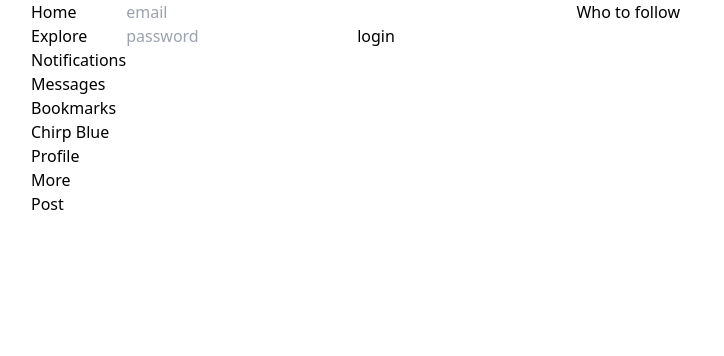
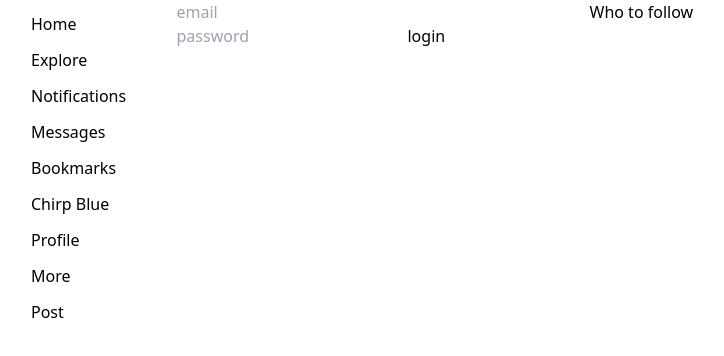
Before and after one commit to Michael-McNair/chirp, a React (Vite) app in the folder frontend/: page /login in a window 1280 px wide. Shown: the top 356 px of the page, without its empty margins (257-981 px from the left). Built offline with nearby package versions, Linux system fonts and the light colour scheme; no server answers.

Commit message:
implement initial functionality

```diff
--- /dev/null
+++ b/frontend/src/components/Following.tsx
@@ -0,0 +1,27 @@
+// import { useState, useEffect } from 'react';
+// import axios from 'axios';
+
+export default function Following() {
+  // const [results, setResults] = useState([]);
+
+  // useEffect(() => {
+  //   const headers = {
+  //     Authorization: `Bearer ${localStorage.getItem('token')}`,
+  //   };
+
+  //   axios
+  //     .get('http://localhost:3000/api/v1/posts', { headers })
+  //     .then((res) => {
+  //       setResults(res.data.posts);
+  //     })
+  //     .catch((err) => {
+  //       console.log(err);
+  //     });
+  // }, []);
+
+  return (
+    <div className="following">
+      <h2>following</h2>
+    </div>
+  );
+}
--- a/frontend/src/components/ForYou.tsx
+++ b/frontend/src/components/ForYou.tsx
@@ -28,7 +28,10 @@ export default function ForYou() {
           textContent: string;
         }) => {
           return (
-            <div key={result._id}>
+            <div
+              key={result._id}
+              className="border-black border-solid border-2 my-1"
+            >
               <p>{result.createdBy.name}</p>
               <h2>{result.textContent}</h2>
             </div>
--- /dev/null
+++ b/frontend/src/components/Icon.tsx
@@ -0,0 +1,16 @@
+export default function Icon(props: {
+  size: number;
+  color: string;
+  userName: string;
+}) {
+  return (
+    <div
+      className={`rounded-full w-${props.size} h-${props.size} flex items-center justify-center`}
+      style={{ backgroundColor: `#${props.color}` }}
+    >
+      <h2 className="text-white text-2xl">
+        {props.userName ? props.userName.split('')[0].toUpperCase() : ''}
+      </h2>
+    </div>
+  );
+}
--- a/frontend/src/components/Nav.tsx
+++ b/frontend/src/components/Nav.tsx
@@ -1,23 +1,32 @@
 import { Link } from 'react-router-dom';
+import NavItem from './NavItem';
+import { User } from '../sharedTypes';
+import Icon from './icon';
 
-export default function Nav(props: { userName: string }) {
+export default function Nav(props: { user: User }) {
   return (
-    <nav>
-      <ul>
-        <li>
-          <Link to="/home">Home</Link>
-        </li>
-        <li>Explore</li>
-        <li>Notifications</li>
-        <li>Messages</li>
-        <li>Bookmarks</li>
-        <li>Chirp Blue</li>
-        <li>Profile</li>
-        <li>More</li>
-      </ul>
-      <Link to="/post">Post</Link>
+    <nav className="w-1/4 flex flex-col justify-between h-screen">
+      <div>
+        <ul>
+          <NavItem>
+            <Link to="/home">Home</Link>
+          </NavItem>
+          <NavItem>Explore</NavItem>
+          <NavItem>Notifications</NavItem>
+          <NavItem>Messages</NavItem>
+          <NavItem>Bookmarks</NavItem>
+          <NavItem>Chirp Blue</NavItem>
+          <NavItem>Profile</NavItem>
+          <NavItem>More</NavItem>
+        </ul>
+        <Link to="/post">Post</Link>
+      </div>
 
-      <h3>{props.userName}</h3>
+      <div className="my-4 flex items-center gap-1">
+        <Icon userName={props.user.name} size={8} color={props.user.color} />
+
+        <h3>{props.user.name}</h3>
+      </div>
     </nav>
   );
 }
--- /dev/null
+++ b/frontend/src/components/NavItem.tsx
@@ -0,0 +1,11 @@
+import React, { ReactNode } from 'react';
+
+type Props = {
+  children: ReactNode;
+};
+
+const NavItem: React.FC<Props> = ({ children }) => {
+  return <li className="my-3">{children}</li>;
+};
+
+export default NavItem;
--- a/frontend/src/routes/Home.tsx
+++ b/frontend/src/routes/Home.tsx
@@ -8,7 +8,7 @@ interface Props {
 
 export default function Home({ page, setPage }: Props) {
   return (
-    <div>
+    <div className="w-1/2">
       <div
         className="nav"
         style={{ display: 'flex', justifyContent: 'space-evenly' }}
--- a/frontend/src/routes/Login.tsx
+++ b/frontend/src/routes/Login.tsx
@@ -1,10 +1,7 @@
 import { useState } from 'react';
 import axios from 'axios';
-interface Props {
-  setUserName: React.Dispatch<React.SetStateAction<string>>;
-}
 
-export default function Register({ setUserName }: Props) {
+export default function Register() {
   const [email, setEmail] = useState('');
   const [password, setPassword] = useState('');
 
@@ -30,8 +27,8 @@ export default function Register({ setUserName }: Props) {
               password: password,
             })
             .then((res) => {
-              setUserName(res.data.user.name);
               localStorage.setItem('token', res.data.token);
+              window.location.reload();
             })
             .catch((err) => {
               console.log(err);
```
